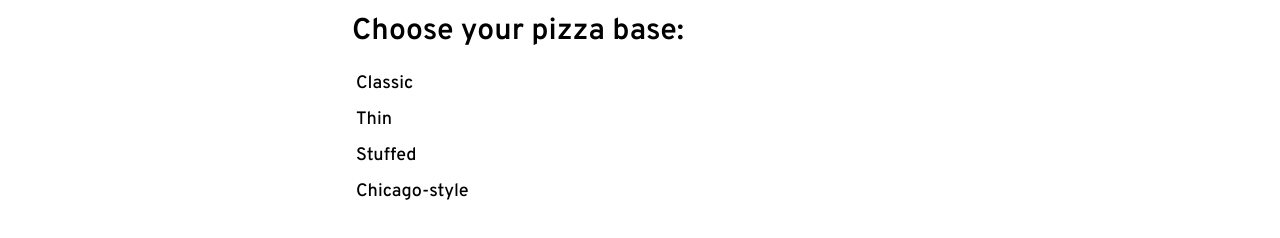
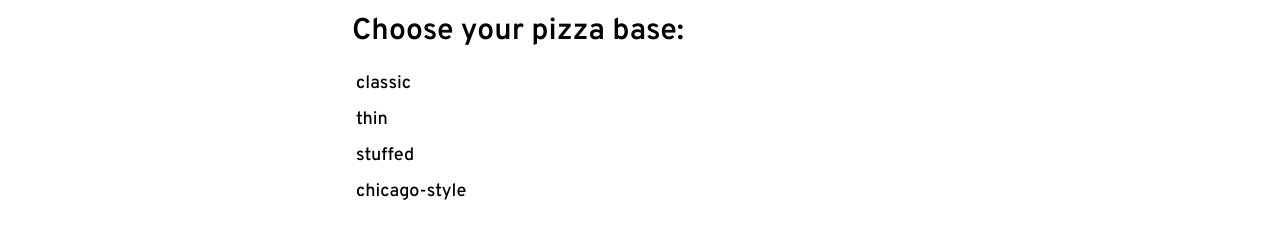
Before and after one commit to DevLyric/pizza-kitchen-main, a React (Vite) app: page /base in a window 1280 px wide. Shown: the part 194-432 px from the top of the page. Built offline with nearby package versions, Linux system fonts and the light colour scheme.

Commit message:
changing the first letter to lowercase letters

```diff
--- a/src/constants/bases.ts
+++ b/src/constants/bases.ts
@@ -3,18 +3,18 @@ import { Base } from "../@types/base";
 export const bases: Base[] = [
   {
     id: 1,
-    label: "Classic",
+    label: "classic",
   },
   {
     id: 2,
-    label: "Thin",
+    label: "thin",
   },
   {
     id: 3,
-    label: "Stuffed",
+    label: "stuffed",
   },
   {
     id: 4,
-    label: "Chicago-style",
+    label: "chicago-style",
   },
 ];
```
